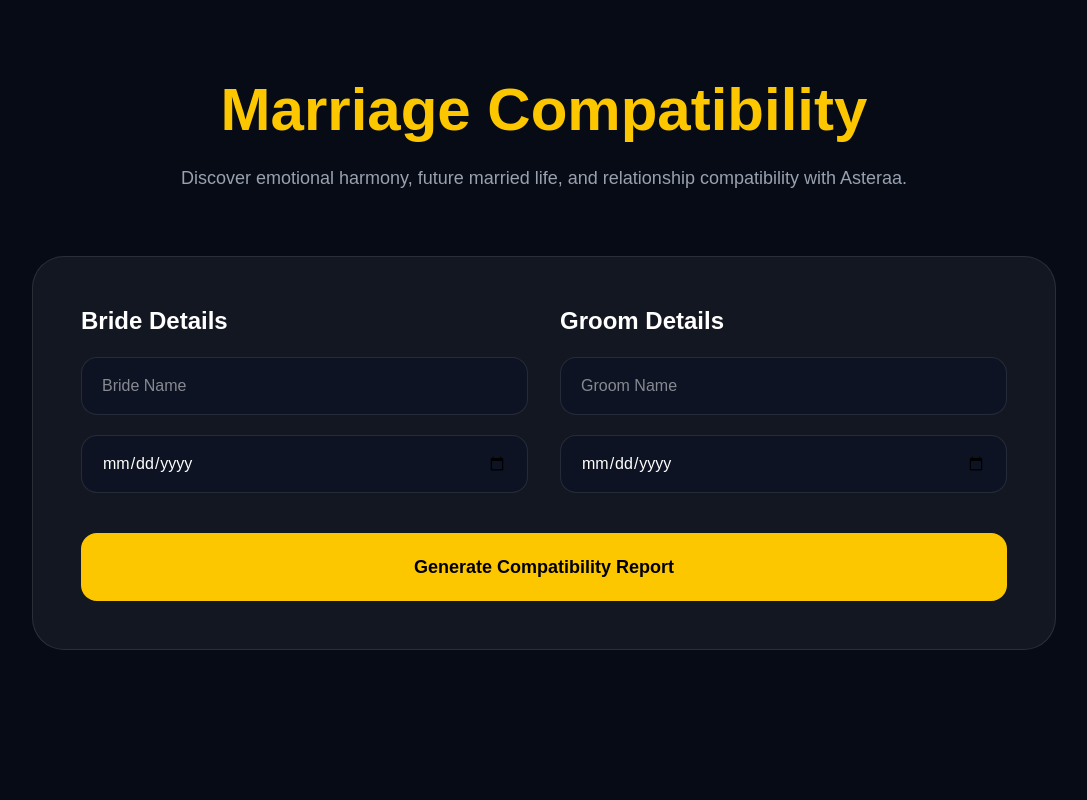
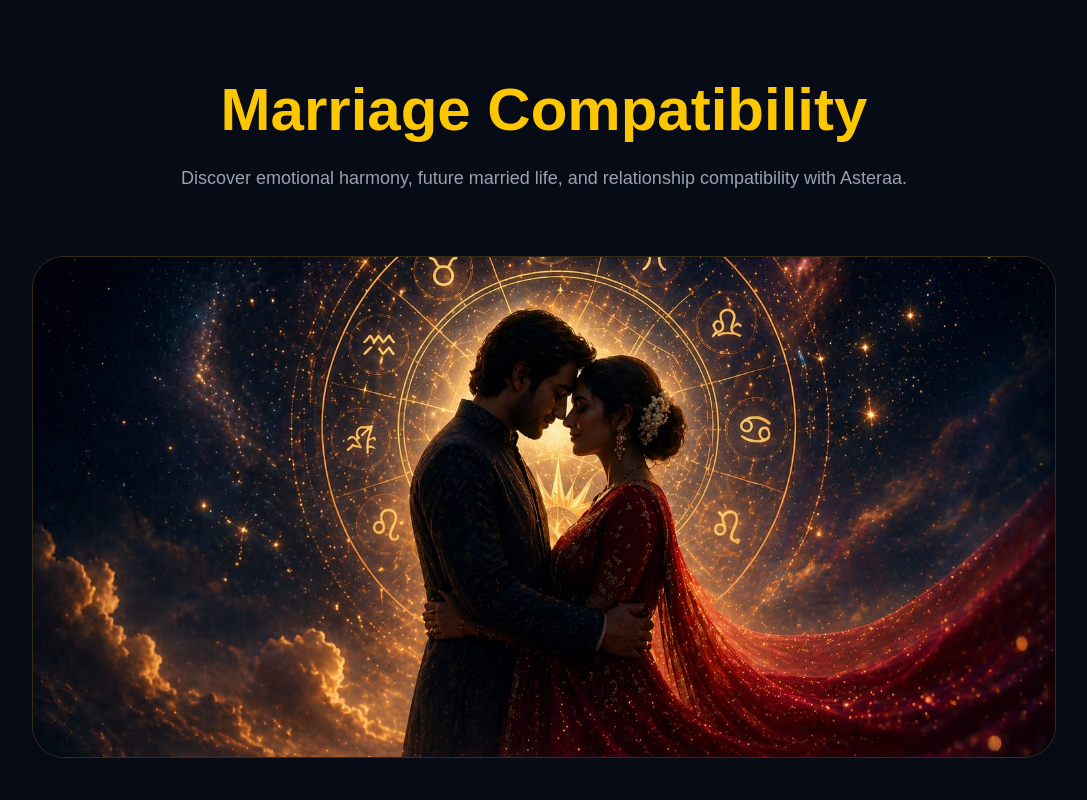
Before and after one commit to AsteraaAstrology/Asteraa, a Next.js app in the folder frontend/: page /compatibility in a window 1280 px wide. Shown: the top 800 px of the page, without its empty margins (96-1183 px from the left). Built offline with nearby package versions, Linux system fonts and the light colour scheme.

Commit message:
add compatibility and palm image

```diff
--- a/frontend/app/compatibility/page.js
+++ b/frontend/app/compatibility/page.js
@@ -60,6 +60,16 @@ export default function CompatibilityPage() {
             Discover emotional harmony, future married life,
             and relationship compatibility with Asteraa.
           </p>
+
+        </div>
+
+        <div className="mb-14 rounded-[32px] overflow-hidden border border-yellow-500/20">
+
+         <img
+         src="/compatibility-banner.jpeg"
+         alt="Compatibility Banner"
+         className="w-full h-[500px] object-cover"
+         />
 
         </div>
 
--- a/frontend/app/page.js
+++ b/frontend/app/page.js
@@ -571,28 +571,7 @@ export default function Home() {
         </div>
 
       </section>
-
-      {/* =====================================================
-          FOOTER
-      ===================================================== */}
-
-      <footer className="border-t border-white/10 py-10 relative z-10">
-
-        <div className="max-w-7xl mx-auto px-5 md:px-10 flex flex-col md:flex-row justify-between items-center gap-6">
-
-          <div className="text-center md:text-left">
-
-            <h3 className="text-2xl font-bold tracking-[0.2em] text-yellow-400">
-              ASTERAA
-            </h3>
-
-            <p className="text-gray-500 mt-2 text-sm">
-              Ancient Wisdom • Modern AI Experience
-            </p>
-
-          </div>
-
-          <div className="mt-24 px-6">
+       <div className="mt-24 px-6">
 
           <div className="max-w-7xl mx-auto">
 
@@ -618,6 +597,26 @@ export default function Home() {
 
            </div>
 
+      {/* =====================================================
+          FOOTER
+      ===================================================== */}
+
+      <footer className="border-t border-white/10 py-10 relative z-10">
+
+        <div className="max-w-7xl mx-auto px-5 md:px-10 flex flex-col md:flex-row justify-between items-center gap-6">
+
+          <div className="text-center md:text-left">
+
+            <h3 className="text-2xl font-bold tracking-[0.2em] text-yellow-400">
+              ASTERAA
+            </h3>
+
+            <p className="text-gray-500 mt-2 text-sm">
+              Ancient Wisdom • Modern AI Experience
+            </p>
+
+          </div>
+
           <div className="flex gap-6 text-gray-400 text-sm">
 
             <a href="#" className="hover:text-yellow-400 transition">
--- a/frontend/app/palm-reading/page.js
+++ b/frontend/app/palm-reading/page.js
@@ -79,6 +79,16 @@ export default function PalmReadingPage() {
           <p className="text-gray-400 text-lg">
             Upload your palm image and discover your destiny
           </p>
+
+        </div>
+
+        <div className="mb-14 rounded-[32px] overflow-hidden border border-yellow-500/20">
+
+         <img
+         src="/palm-reading-banner.jpeg"
+         alt="Palm Reading Banner"
+         className="w-full h-[500px] object-cover"
+         />
 
         </div>
 
```
Also changed, not shown: frontend/public/compatibility-banner.jpeg (added), frontend/public/palm-reading-banner.jpeg (added).
